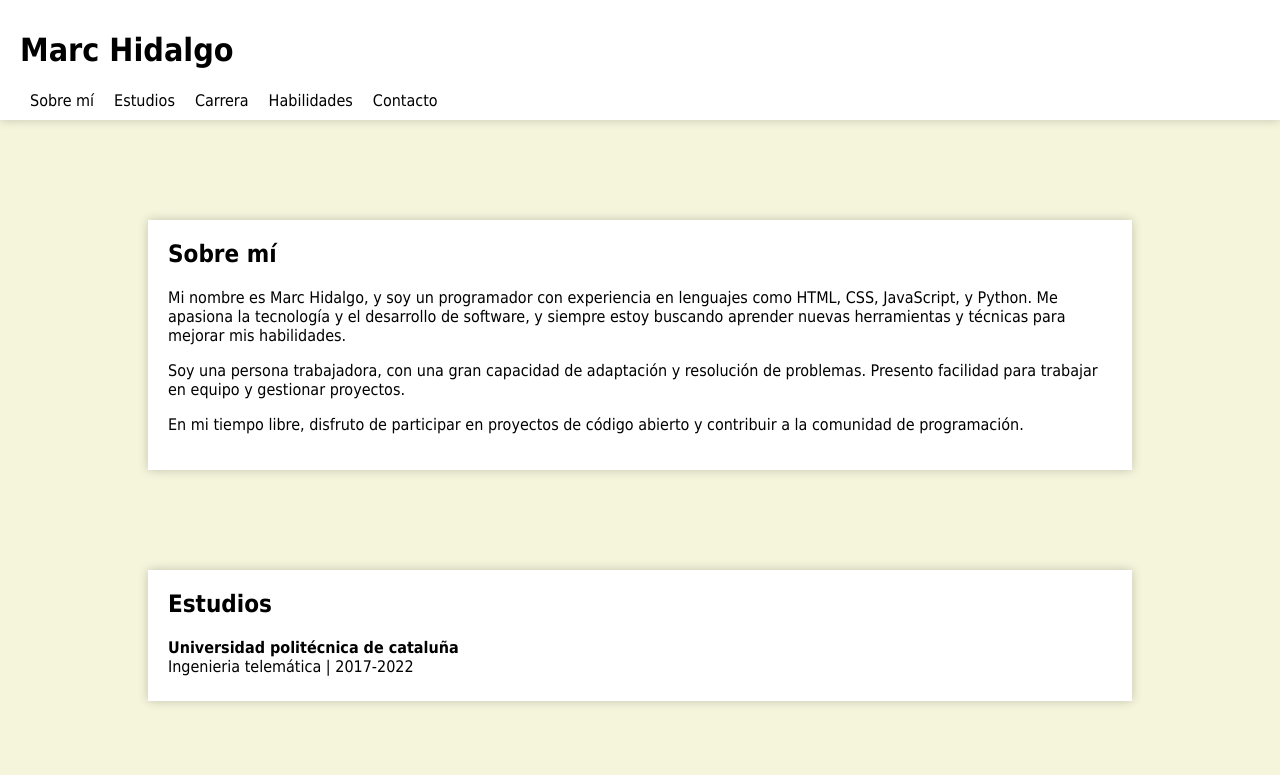
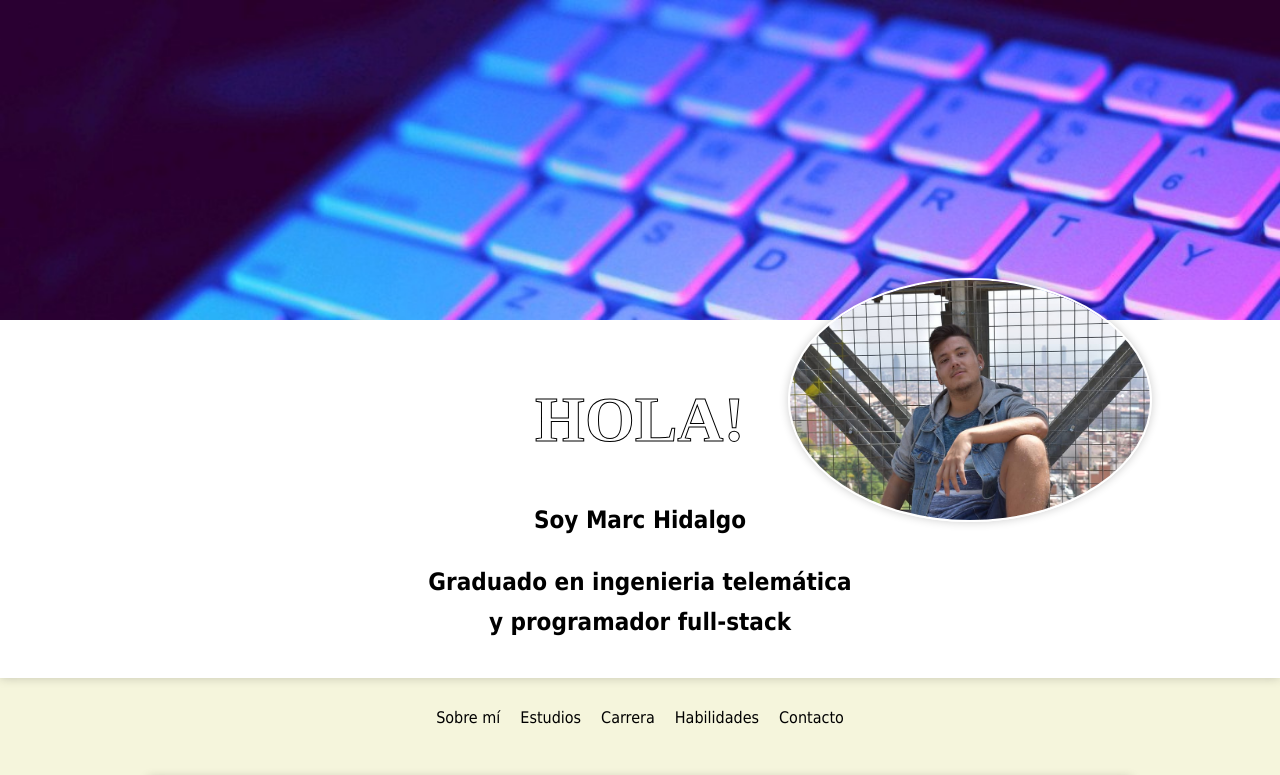
Before and after one commit to marchiba99/marchiba99.github.io, a plain HTML site: page index.html in a window 1280 px wide. Shown: the top 775 px of the page. Drawn offline with Linux system fonts and the light colour scheme.

Commit message:
add Image header and profile image

```diff
--- a/css/style.css
+++ b/css/style.css
@@ -7,11 +7,63 @@ body {
 
 header {
   display: flex;
-  justify-content: space-between;
+  flex-direction: column;
   align-items: center;
-  padding: 10px 20px;
   background-color: white;
   box-shadow: 0 0 10px rgba(0, 0, 0, 0.2);
+  height: 53vw;
+}
+
+header img {
+  width: 100%;
+  object-fit: cover;
+  margin-top: 0;
+}
+
+.header-container {
+  display: flex;
+  flex-direction: column;
+  justify-content: center;
+  align-items: center;
+  margin-top: 20px;
+}
+
+header h1 {
+  font-family: "Fire code";
+  font-size: 4em;
+  color: white;
+  -webkit-text-stroke: 1px black;
+}
+
+header h2 {
+  line-height: 0;
+}
+
+.l1 {
+  margin-bottom: 10%;
+}
+.l3 {
+  margin-bottom: 20%;
+}
+
+.circle-img {
+  position: absolute;
+  top: 50%;
+  right: 10%;
+  transform: translateY(-50%);
+  border-radius: 50%;
+  width: auto;
+  height: 30%;
+  object-fit: cover;
+  border: 2px solid white;
+  box-shadow: 0 0 10px rgba(0, 0, 0, 0.2);
+}
+
+.circle-img img {
+  border-radius: 50%;
+  width: 100%;
+  height: 100%;
+  object-fit: cover;
 }
 
 nav ul {
--- a/index.html
+++ b/index.html
@@ -8,8 +8,12 @@
   </head>
   <body>
     <header>
+      <img src="img/header.jpeg" alt="Logo_header">
       <div class="header-container">
-        <h1>Marc Hidalgo</h1>
+        <h1>HOLA!</h1>
+        <h2 class="l1">Soy Marc Hidalgo</h2>
+        <h2 class="l2">Graduado en ingenieria telemática</h2>
+        <h2 class="l3">y programador full-stack</h2>
         <nav>
           <ul>
             <li><a href="#about_me">Sobre mí</a></li>
@@ -19,6 +23,9 @@
             <li><a href="#contact">Contacto</a></li>
           </ul>
         </nav>
+      </div>
+      <div class="circle-img">
+        <img src="img/profile.png" alt="my_image">
       </div>
     </header>
 
```
Also changed, not shown: img/header.jpeg (added).
